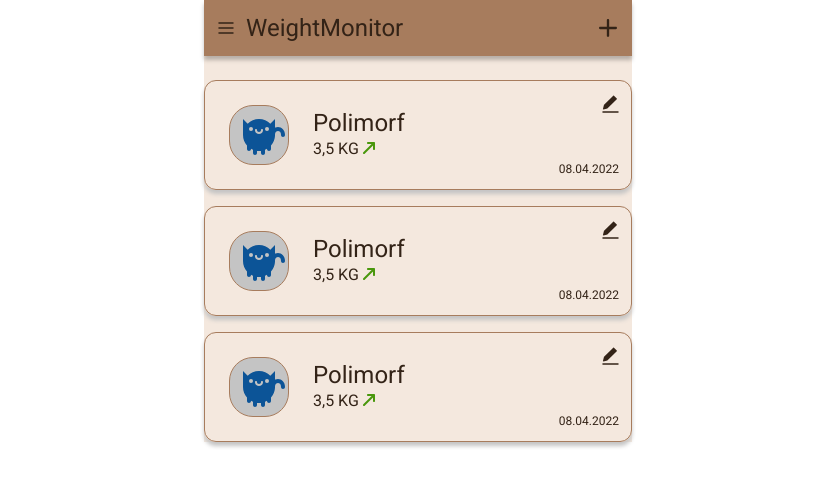
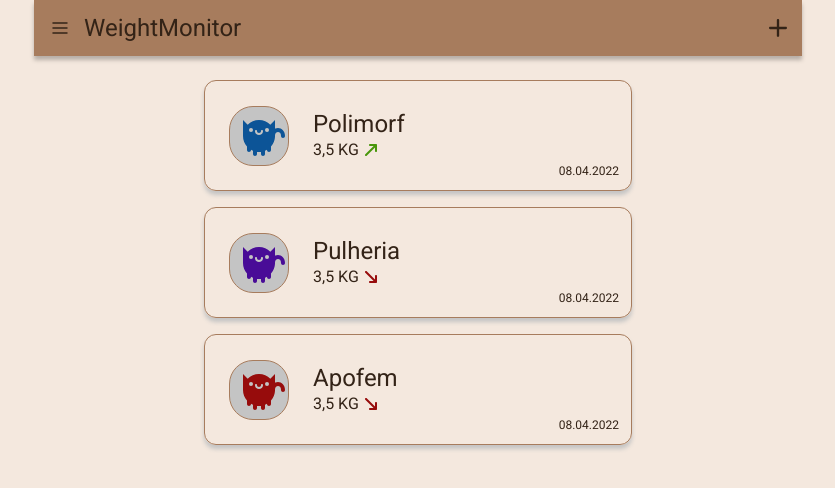
Before and after one commit to Riozo61/cat-App, a plain HTML site: page src/pages/WeightMonitor.html in a window 1280 px wide. Shown: the whole page, without its empty margins (222-1057 px from the left). Drawn offline with Linux system fonts and the light colour scheme.

Commit message:
first page

```diff
--- a/src/css/styles.css
+++ b/src/css/styles.css
@@ -3,52 +3,72 @@ body {
 
     color: #332317;
     font: normal 400 16px "Roboto", sans-serif;
+    height: 100vh;
+    background: #F4E8DE;
+
 }
+
 .mobile-container {
-    max-width: 428px;
-    max-height: 762px;
+    max-width: 768px;
     margin: 0 auto;
-    background: #F4E8DE;
 
 
 }
+
 .header {
     display: flex;
     background: #A77C5D;
     align-items: center;
     justify-content: space-between;
     box-shadow: 0 4px 4px rgba(0, 0, 0, 0.25);
-    margin-bottom: 24px;
 
 }
+
 .header-container {
     display: flex;
     column-gap: 12px;
     align-items: center;
     padding: 14px;
 }
+
 .header-container__title {
+    margin: 0;
     line-height: 28px;
+    font-weight: 400;
     font-size: 24px;
     color: #332317;
 }
+
+.header__menu {
+    display: flex;
+    align-items: center;
+    cursor: pointer;
+}
+
 .header-item {
+    cursor: pointer;
     padding: 12px;
 }
-.edit {
 
+.card .edit {
+    opacity: 0;
 }
-.edit:hover {
 
+.card:hover .edit {
+    transition: 0.4s;
+    opacity: 1;
 }
+
 .wrapper {
     display: flex;
     flex-direction: column;
+    padding: 24px;
     row-gap: 16px;
     max-width: 428px;
     max-height: 762px;
     margin: 0 auto;
 }
+
 .card {
     display: flex;
     align-items: center;
@@ -57,21 +77,28 @@ body {
     box-shadow: 0 4px 4px #C4C4C4;
     border-radius: 12px;
 }
+
 .cat-icon {
     padding: 24px;
 }
+
 .card-info__name {
     font-size: 24px;
     line-height: 28px;
 }
+
 .card-info__weight {
+    display: flex;
+    align-items: center;
     line-height: 24px;
 }
+
 .card-info {
     display: flex;
     flex-direction: column;
     justify-content: center;
 }
+
 .card-date {
     display: flex;
     align-items: end;
@@ -79,10 +106,12 @@ body {
     flex-direction: column;
     row-gap: 49px;
 }
+
 .card-date__item {
     font-size: 12px;
     line-height: 14px;
 }
+
 .card-container {
     display: flex;
 
--- a/src/pages/WeightMonitor.html
+++ b/src/pages/WeightMonitor.html
@@ -16,18 +16,21 @@
 <div class="mobile-container">
   <header class="header">
     <div class="header-container">
-      <svg width="16" height="12" viewBox="0 0 16 12" fill="none" xmlns="http://www.w3.org/2000/svg">
+
+      <svg class="header__menu" width="24" height="24" viewBox="0 0 24 24" fill="none"
+           xmlns="http://www.w3.org/2000/svg">
         <path fill-rule="evenodd" clip-rule="evenodd"
-              d="M15.75 6C15.75 5.58579 15.4142 5.25 15 5.25H1C0.585786 5.25 0.25 5.58579 0.25 6C0.25 6.41421 0.585786 6.75 1 6.75H15C15.4142 6.75 15.75 6.41421 15.75 6Z"
+              d="M19.75 12C19.75 11.5858 19.4142 11.25 19 11.25H5C4.58579 11.25 4.25 11.5858 4.25 12C4.25 12.4142 4.58579 12.75 5 12.75H19C19.4142 12.75 19.75 12.4142 19.75 12Z"
               fill="#332317"/>
         <path fill-rule="evenodd" clip-rule="evenodd"
-              d="M15.75 1C15.75 0.585786 15.4142 0.25 15 0.25H1C0.585786 0.25 0.25 0.585786 0.25 1C0.25 1.41421 0.585786 1.75 1 1.75H15C15.4142 1.75 15.75 1.41421 15.75 1Z"
+              d="M19.75 7C19.75 6.58579 19.4142 6.25 19 6.25H5C4.58579 6.25 4.25 6.58579 4.25 7C4.25 7.41421 4.58579 7.75 5 7.75H19C19.4142 7.75 19.75 7.41421 19.75 7Z"
               fill="#332317"/>
         <path fill-rule="evenodd" clip-rule="evenodd"
-              d="M15.75 11C15.75 10.5858 15.4142 10.25 15 10.25H1C0.585786 10.25 0.25 10.5858 0.25 11C0.25 11.4142 0.585786 11.75 1 11.75H15C15.4142 11.75 15.75 11.4142 15.75 11Z"
+              d="M19.75 17C19.75 16.5858 19.4142 16.25 19 16.25H5C4.58579 16.25 4.25 16.5858 4.25 17C4.25 17.4142 4.58579 17.75 5 17.75H19C19.4142 17.75 19.75 17.4142 19.75 17Z"
               fill="#332317"/>
       </svg>
-      <span class="header-container__title">WeightMonitor</span>
+
+      <h1 class="header-container__title">WeightMonitor</h1>
     </div>
     <svg class="header-item" width="24" height="24" viewBox="0 0 24 24" fill="none" xmlns="http://www.w3.org/2000/svg">
       <path
@@ -36,7 +39,7 @@
     </svg>
   </header>
   <main class="wrapper">
-    <section class="card">
+    <div class="card">
       <div class="card-container">
         <svg class="cat-icon" width="60" height="60" viewBox="0 0 60 60" fill="none" xmlns="http://www.w3.org/2000/svg">
           <rect x="0.5" y="0.5" width="59" height="59" rx="23.5" fill="#C4C4C4" stroke="#A77C5D"/>
@@ -58,104 +61,127 @@
           </span>
           <span class="card-info__weight">
             3,5 KG
-          <svg width="13" height="13" viewBox="0 0 13 13" fill="none" xmlns="http://www.w3.org/2000/svg">
+              <svg width="24" height="24" viewBox="0 0 24 24" fill="none" xmlns="http://www.w3.org/2000/svg">
               <path
-              d="M11.9258 1.6142C11.8243 1.36985 11.6301 1.17568 11.3858 1.0742C11.2656 1.02296 11.1365 0.995782 11.0058 0.994202H5.0058C4.74058 0.994202 4.48623 1.09956 4.29869 1.2871C4.11116 1.47463 4.0058 1.72899 4.0058 1.9942C4.0058 2.25942 4.11116 2.51377 4.29869 2.70131C4.48623 2.88884 4.74058 2.9942 5.0058 2.9942H8.5958L0.295798 11.2842C0.20207 11.3772 0.127676 11.4878 0.0769072 11.6096C0.0261385 11.7315 0 11.8622 0 11.9942C0 12.1262 0.0261385 12.2569 0.0769072 12.3788C0.127676 12.5006 0.20207 12.6112 0.295798 12.7042C0.388761 12.7979 0.499362 12.8723 0.621222 12.9231C0.743081 12.9739 0.873786 13 1.0058 13C1.13781 13 1.26852 12.9739 1.39038 12.9231C1.51223 12.8723 1.62284 12.7979 1.7158 12.7042L10.0058 4.4042V7.9942C10.0058 8.25942 10.1112 8.51377 10.2987 8.70131C10.4862 8.88885 10.7406 8.9942 11.0058 8.9942C11.271 8.9942 11.5254 8.88885 11.7129 8.70131C11.9004 8.51377 12.0058 8.25942 12.0058 7.9942V1.9942C12.0042 1.86352 11.977 1.73442 11.9258 1.6142Z"
+                d="M17.9258 6.6142C17.8243 6.36985 17.6301 6.17568 17.3858 6.0742C17.2656 6.02296 17.1365 5.99578 17.0058 5.9942H11.0058C10.7406 5.9942 10.4862 6.09956 10.2987 6.2871C10.1112 6.47463 10.0058 6.72899 10.0058 6.9942C10.0058 7.25942 10.1112 7.51377 10.2987 7.70131C10.4862 7.88884 10.7406 7.9942 11.0058 7.9942H14.5958L6.2958 16.2842C6.20207 16.3772 6.12768 16.4878 6.07691 16.6096C6.02614 16.7315 6 16.8622 6 16.9942C6 17.1262 6.02614 17.2569 6.07691 17.3788C6.12768 17.5006 6.20207 17.6112 6.2958 17.7042C6.38876 17.7979 6.49936 17.8723 6.62122 17.9231C6.74308 17.9739 6.87379 18 7.0058 18C7.13781 18 7.26852 17.9739 7.39038 17.9231C7.51223 17.8723 7.62284 17.7979 7.7158 17.7042L16.0058 9.4042V12.9942C16.0058 13.2594 16.1112 13.5138 16.2987 13.7013C16.4862 13.8888 16.7406 13.9942 17.0058 13.9942C17.271 13.9942 17.5254 13.8888 17.7129 13.7013C17.9004 13.5138 18.0058 13.2594 18.0058 12.9942V6.9942C18.0042 6.86352 17.977 6.73442 17.9258 6.6142Z"
                 fill="#49970C"/>
               </svg>
+
           </span>
         </div>
       </div>
       <div class="card-date">
-        <svg class="edit" width="17" height="18" viewBox="0 0 17 18" fill="none" xmlns="http://www.w3.org/2000/svg">
-          <path d="M11.6066 0.5C11.7392 0.5 11.8664 0.552678 11.9602 0.646447L14.7886 3.47487C14.9838 3.67014 14.9838 3.98672 14.7886 4.18198L5.59619 13.3744C5.53337 13.4372 5.45495 13.4821 5.369 13.5046L1.54057 14.5046C1.36883 14.5494 1.18617 14.4999 1.06066 14.3744C0.93514 14.2489 0.885581 14.0662 0.930441 13.8945L1.93044 10.066C1.95289 9.98007 1.99784 9.90165 2.06066 9.83883L11.253 0.646447C11.3468 0.552678 11.474 0.5 11.6066 0.5Z" fill="#332317"/>
-          <path d="M1 16.25C0.585786 16.25 0.25 16.5858 0.25 17C0.25 17.4142 0.585786 17.75 1 17.75H16C16.4142 17.75 16.75 17.4142 16.75 17C16.75 16.5858 16.4142 16.25 16 16.25H1Z" fill="#332317"/>
+        <a class="edit" href="./Info.html">
+          <svg width="17" height="18" viewBox="0 0 17 18" fill="none" xmlns="http://www.w3.org/2000/svg">
+            <path
+              d="M11.6066 0.5C11.7392 0.5 11.8664 0.552678 11.9602 0.646447L14.7886 3.47487C14.9838 3.67014 14.9838 3.98672 14.7886 4.18198L5.59619 13.3744C5.53337 13.4372 5.45495 13.4821 5.369 13.5046L1.54057 14.5046C1.36883 14.5494 1.18617 14.4999 1.06066 14.3744C0.93514 14.2489 0.885581 14.0662 0.930441 13.8945L1.93044 10.066C1.95289 9.98007 1.99784 9.90165 2.06066 9.83883L11.253 0.646447C11.3468 0.552678 11.474 0.5 11.6066 0.5Z"
+              fill="#332317"/>
+            <path
+              d="M1 16.25C0.585786 16.25 0.25 16.5858 0.25 17C0.25 17.4142 0.585786 17.75 1 17.75H16C16.4142 17.75 16.75 17.4142 16.75 17C16.75 16.5858 16.4142 16.25 16 16.25H1Z"
+              fill="#332317"/>
           </svg>
+        </a>
         <span class="card-date__item">
             08.04.2022
           </span>
       </div>
-    </section>
-    <section class="card">
+    </div>
+    <div class="card">
       <div class="card-container">
         <svg class="cat-icon" width="60" height="60" viewBox="0 0 60 60" fill="none" xmlns="http://www.w3.org/2000/svg">
           <rect x="0.5" y="0.5" width="59" height="59" rx="23.5" fill="#C4C4C4" stroke="#A77C5D"/>
           <path fill-rule="evenodd" clip-rule="evenodd"
                 d="M47.0216 26.8679C46.4827 27.4427 46 28.4282 46 30C46 31.1046 45.1046 32 44 32C42.8954 32 42 31.1046 42 30C42 27.5719 42.7673 25.5573 44.1034 24.1321C45.43 22.7171 47.2134 22 49 22C50.7866 22 52.57 22.7172 53.8966 24.1321C55.2327 25.5573 56 27.5719 56 30.0001C56 31.1046 55.1046 32.0001 54 32.0001C52.8954 32.0001 52 31.1046 52 30.0001C52 28.4282 51.5173 27.4427 50.9784 26.8679C50.43 26.2829 49.7134 26 49 26C48.2866 26 47.57 26.2829 47.0216 26.8679Z"
-                fill="#0C5497"/>
+                fill="#490C97"/>
           <path fill-rule="evenodd" clip-rule="evenodd"
                 d="M42 40.5833C44.4895 37.7628 46 34.0578 46 30V14L41.3137 18.6863C38.4183 15.7909 34.4183 14 30 14C25.5817 14 21.5817 15.7909 18.6863 18.6863L14 14V30C14 34.0578 15.5105 37.7628 18 40.5833V44C18 45.1046 18.8954 46 20 46C21.1046 46 22 45.1046 22 44V43.8595C22.64 44.2297 23.308 44.5568 24 44.837V48C24 49.1046 24.8954 50 26 50C27.1046 50 28 49.1046 28 48V45.8762C28.6552 45.9579 29.3227 46 30 46C30.6773 46 31.3448 45.9579 32 45.8762V48C32 49.1046 32.8954 50 34 50C35.1046 50 36 49.1046 36 48V44.837C36.692 44.5568 37.36 44.2297 38 43.8595V44C38 45.1046 38.8954 46 40 46C41.1046 46 42 45.1046 42 44V40.5833Z"
-                fill="#0C5497"/>
+                fill="#490C97"/>
           <circle cx="22" cy="24" r="2" fill="#C4C4C4"/>
           <circle cx="38" cy="24" r="2" fill="#C4C4C4"/>
           <path fill-rule="evenodd" clip-rule="evenodd"
                 d="M33 24C32.4477 24 32 24.4477 32 25C32 25.7286 31.7367 26.2016 31.3981 26.5026C31.0412 26.8199 30.5369 27 30 27C29.4631 27 28.9588 26.8199 28.6019 26.5026C28.2633 26.2016 28 25.7286 28 25C28 24.4477 27.5523 24 27 24C26.4477 24 26 24.4477 26 25C26 26.2714 26.4867 27.2984 27.2731 27.9974C28.0412 28.6801 29.0369 29 30 29C30.9631 29 31.9588 28.6801 32.7269 27.9974C33.5133 27.2984 34 26.2714 34 25C34 24.4477 33.5523 24 33 24Z"
                 fill="#C4C4C4"/>
         </svg>
+
         <div class="card-info">
             <span class="card-info__name">
-            Polimorf
+            Pulheria
           </span>
           <span class="card-info__weight">
             3,5 KG
-          <svg width="13" height="13" viewBox="0 0 13 13" fill="none" xmlns="http://www.w3.org/2000/svg">
+            <svg width="24" height="24" viewBox="0 0 24 24" fill="none" xmlns="http://www.w3.org/2000/svg">
             <path
-              d="M11.9258 1.6142C11.8243 1.36985 11.6301 1.17568 11.3858 1.0742C11.2656 1.02296 11.1365 0.995782 11.0058 0.994202H5.0058C4.74058 0.994202 4.48623 1.09956 4.29869 1.2871C4.11116 1.47463 4.0058 1.72899 4.0058 1.9942C4.0058 2.25942 4.11116 2.51377 4.29869 2.70131C4.48623 2.88884 4.74058 2.9942 5.0058 2.9942H8.5958L0.295798 11.2842C0.20207 11.3772 0.127676 11.4878 0.0769072 11.6096C0.0261385 11.7315 0 11.8622 0 11.9942C0 12.1262 0.0261385 12.2569 0.0769072 12.3788C0.127676 12.5006 0.20207 12.6112 0.295798 12.7042C0.388761 12.7979 0.499362 12.8723 0.621222 12.9231C0.743081 12.9739 0.873786 13 1.0058 13C1.13781 13 1.26852 12.9739 1.39038 12.9231C1.51223 12.8723 1.62284 12.7979 1.7158 12.7042L10.0058 4.4042V7.9942C10.0058 8.25942 10.1112 8.51377 10.2987 8.70131C10.4862 8.88885 10.7406 8.9942 11.0058 8.9942C11.271 8.9942 11.5254 8.88885 11.7129 8.70131C11.9004 8.51377 12.0058 8.25942 12.0058 7.9942V1.9942C12.0042 1.86352 11.977 1.73442 11.9258 1.6142Z"
-              fill="#49970C"/>
+              d="M17.3858 17.9258C17.6301 17.8243 17.8243 17.6301 17.9258 17.3858C17.977 17.2656 18.0042 17.1365 18.0058 17.0058V11.0058C18.0058 10.7406 17.9004 10.4862 17.7129 10.2987C17.5254 10.1112 17.271 10.0058 17.0058 10.0058C16.7406 10.0058 16.4862 10.1112 16.2987 10.2987C16.1112 10.4862 16.0058 10.7406 16.0058 11.0058V14.5958L7.7158 6.2958C7.62283 6.20207 7.51223 6.12768 7.39038 6.07691C7.26852 6.02614 7.13781 6 7.0058 6C6.87379 6 6.74308 6.02614 6.62122 6.07691C6.49936 6.12768 6.38876 6.20207 6.2958 6.2958C6.20207 6.38876 6.12768 6.49936 6.07691 6.62122C6.02614 6.74308 6 6.87379 6 7.0058C6 7.13781 6.02614 7.26852 6.07691 7.39038C6.12768 7.51223 6.20207 7.62284 6.2958 7.7158L14.5958 16.0058H11.0058C10.7406 16.0058 10.4862 16.1112 10.2987 16.2987C10.1112 16.4862 10.0058 16.7406 10.0058 17.0058C10.0058 17.271 10.1112 17.5254 10.2987 17.7129C10.4862 17.9004 10.7406 18.0058 11.0058 18.0058H17.0058C17.1365 18.0042 17.2656 17.977 17.3858 17.9258Z"
+              fill="#970C0C"/>
             </svg>
+
           </span>
         </div>
       </div>
       <div class="card-date">
-        <svg class="edit" width="17" height="18" viewBox="0 0 17 18" fill="none" xmlns="http://www.w3.org/2000/svg">
-          <path d="M11.6066 0.5C11.7392 0.5 11.8664 0.552678 11.9602 0.646447L14.7886 3.47487C14.9838 3.67014 14.9838 3.98672 14.7886 4.18198L5.59619 13.3744C5.53337 13.4372 5.45495 13.4821 5.369 13.5046L1.54057 14.5046C1.36883 14.5494 1.18617 14.4999 1.06066 14.3744C0.93514 14.2489 0.885581 14.0662 0.930441 13.8945L1.93044 10.066C1.95289 9.98007 1.99784 9.90165 2.06066 9.83883L11.253 0.646447C11.3468 0.552678 11.474 0.5 11.6066 0.5Z" fill="#332317"/>
-          <path d="M1 16.25C0.585786 16.25 0.25 16.5858 0.25 17C0.25 17.4142 0.585786 17.75 1 17.75H16C16.4142 17.75 16.75 17.4142 16.75 17C16.75 16.5858 16.4142 16.25 16 16.25H1Z" fill="#332317"/>
+        <a class="edit" href="./Info.html">
+          <svg width="17" height="18" viewBox="0 0 17 18" fill="none" xmlns="http://www.w3.org/2000/svg">
+            <path
+              d="M11.6066 0.5C11.7392 0.5 11.8664 0.552678 11.9602 0.646447L14.7886 3.47487C14.9838 3.67014 14.9838 3.98672 14.7886 4.18198L5.59619 13.3744C5.53337 13.4372 5.45495 13.4821 5.369 13.5046L1.54057 14.5046C1.36883 14.5494 1.18617 14.4999 1.06066 14.3744C0.93514 14.2489 0.885581 14.0662 0.930441 13.8945L1.93044 10.066C1.95289 9.98007 1.99784 9.90165 2.06066 9.83883L11.253 0.646447C11.3468 0.552678 11.474 0.5 11.6066 0.5Z"
+              fill="#332317"/>
+            <path
+              d="M1 16.25C0.585786 16.25 0.25 16.5858 0.25 17C0.25 17.4142 0.585786 17.75 1 17.75H16C16.4142 17.75 16.75 17.4142 16.75 17C16.75 16.5858 16.4142 16.25 16 16.25H1Z"
+              fill="#332317"/>
           </svg>
+        </a>
         <span class="card-date__item">
             08.04.2022
           </span>
       </div>
-    </section>
-    <section class="card">
+    </div>
+    <div class="card">
       <div class="card-container">
         <svg class="cat-icon" width="60" height="60" viewBox="0 0 60 60" fill="none" xmlns="http://www.w3.org/2000/svg">
           <rect x="0.5" y="0.5" width="59" height="59" rx="23.5" fill="#C4C4C4" stroke="#A77C5D"/>
           <path fill-rule="evenodd" clip-rule="evenodd"
                 d="M47.0216 26.8679C46.4827 27.4427 46 28.4282 46 30C46 31.1046 45.1046 32 44 32C42.8954 32 42 31.1046 42 30C42 27.5719 42.7673 25.5573 44.1034 24.1321C45.43 22.7171 47.2134 22 49 22C50.7866 22 52.57 22.7172 53.8966 24.1321C55.2327 25.5573 56 27.5719 56 30.0001C56 31.1046 55.1046 32.0001 54 32.0001C52.8954 32.0001 52 31.1046 52 30.0001C52 28.4282 51.5173 27.4427 50.9784 26.8679C50.43 26.2829 49.7134 26 49 26C48.2866 26 47.57 26.2829 47.0216 26.8679Z"
-                fill="#0C5497"/>
+                fill="#970C0C"/>
           <path fill-rule="evenodd" clip-rule="evenodd"
                 d="M42 40.5833C44.4895 37.7628 46 34.0578 46 30V14L41.3137 18.6863C38.4183 15.7909 34.4183 14 30 14C25.5817 14 21.5817 15.7909 18.6863 18.6863L14 14V30C14 34.0578 15.5105 37.7628 18 40.5833V44C18 45.1046 18.8954 46 20 46C21.1046 46 22 45.1046 22 44V43.8595C22.64 44.2297 23.308 44.5568 24 44.837V48C24 49.1046 24.8954 50 26 50C27.1046 50 28 49.1046 28 48V45.8762C28.6552 45.9579 29.3227 46 30 46C30.6773 46 31.3448 45.9579 32 45.8762V48C32 49.1046 32.8954 50 34 50C35.1046 50 36 49.1046 36 48V44.837C36.692 44.5568 37.36 44.2297 38 43.8595V44C38 45.1046 38.8954 46 40 46C41.1046 46 42 45.1046 42 44V40.5833Z"
-                fill="#0C5497"/>
+                fill="#970C0C"/>
           <circle cx="22" cy="24" r="2" fill="#C4C4C4"/>
           <circle cx="38" cy="24" r="2" fill="#C4C4C4"/>
           <path fill-rule="evenodd" clip-rule="evenodd"
                 d="M33 24C32.4477 24 32 24.4477 32 25C32 25.7286 31.7367 26.2016 31.3981 26.5026C31.0412 26.8199 30.5369 27 30 27C29.4631 27 28.9588 26.8199 28.6019 26.5026C28.2633 26.2016 28 25.7286 28 25C28 24.4477 27.5523 24 27 24C26.4477 24 26 24.4477 26 25C26 26.2714 26.4867 27.2984 27.2731 27.9974C28.0412 28.6801 29.0369 29 30 29C30.9631 29 31.9588 28.6801 32.7269 27.9974C33.5133 27.2984 34 26.2714 34 25C34 24.4477 33.5523 24 33 24Z"
                 fill="#C4C4C4"/>
         </svg>
+
         <div class="card-info">
             <span class="card-info__name">
-            Polimorf
+            Apofem
           </span>
           <span class="card-info__weight">
             3,5 KG
-          <svg width="13" height="13" viewBox="0 0 13 13" fill="none" xmlns="http://www.w3.org/2000/svg">
+              <svg width="24" height="24" viewBox="0 0 24 24" fill="none" xmlns="http://www.w3.org/2000/svg">
               <path
-              d="M11.9258 1.6142C11.8243 1.36985 11.6301 1.17568 11.3858 1.0742C11.2656 1.02296 11.1365 0.995782 11.0058 0.994202H5.0058C4.74058 0.994202 4.48623 1.09956 4.29869 1.2871C4.11116 1.47463 4.0058 1.72899 4.0058 1.9942C4.0058 2.25942 4.11116 2.51377 4.29869 2.70131C4.48623 2.88884 4.74058 2.9942 5.0058 2.9942H8.5958L0.295798 11.2842C0.20207 11.3772 0.127676 11.4878 0.0769072 11.6096C0.0261385 11.7315 0 11.8622 0 11.9942C0 12.1262 0.0261385 12.2569 0.0769072 12.3788C0.127676 12.5006 0.20207 12.6112 0.295798 12.7042C0.388761 12.7979 0.499362 12.8723 0.621222 12.9231C0.743081 12.9739 0.873786 13 1.0058 13C1.13781 13 1.26852 12.9739 1.39038 12.9231C1.51223 12.8723 1.62284 12.7979 1.7158 12.7042L10.0058 4.4042V7.9942C10.0058 8.25942 10.1112 8.51377 10.2987 8.70131C10.4862 8.88885 10.7406 8.9942 11.0058 8.9942C11.271 8.9942 11.5254 8.88885 11.7129 8.70131C11.9004 8.51377 12.0058 8.25942 12.0058 7.9942V1.9942C12.0042 1.86352 11.977 1.73442 11.9258 1.6142Z"
-              fill="#49970C"/>
+                d="M17.3858 17.9258C17.6301 17.8243 17.8243 17.6301 17.9258 17.3858C17.977 17.2656 18.0042 17.1365 18.0058 17.0058V11.0058C18.0058 10.7406 17.9004 10.4862 17.7129 10.2987C17.5254 10.1112 17.271 10.0058 17.0058 10.0058C16.7406 10.0058 16.4862 10.1112 16.2987 10.2987C16.1112 10.4862 16.0058 10.7406 16.0058 11.0058V14.5958L7.7158 6.2958C7.62283 6.20207 7.51223 6.12768 7.39038 6.07691C7.26852 6.02614 7.13781 6 7.0058 6C6.87379 6 6.74308 6.02614 6.62122 6.07691C6.49936 6.12768 6.38876 6.20207 6.2958 6.2958C6.20207 6.38876 6.12768 6.49936 6.07691 6.62122C6.02614 6.74308 6 6.87379 6 7.0058C6 7.13781 6.02614 7.26852 6.07691 7.39038C6.12768 7.51223 6.20207 7.62284 6.2958 7.7158L14.5958 16.0058H11.0058C10.7406 16.0058 10.4862 16.1112 10.2987 16.2987C10.1112 16.4862 10.0058 16.7406 10.0058 17.0058C10.0058 17.271 10.1112 17.5254 10.2987 17.7129C10.4862 17.9004 10.7406 18.0058 11.0058 18.0058H17.0058C17.1365 18.0042 17.2656 17.977 17.3858 17.9258Z"
+                fill="#970C0C"/>
               </svg>
+
           </span>
         </div>
       </div>
       <div class="card-date">
-        <svg class="edit" width="17" height="18" viewBox="0 0 17 18" fill="none" xmlns="http://www.w3.org/2000/svg">
-          <path d="M11.6066 0.5C11.7392 0.5 11.8664 0.552678 11.9602 0.646447L14.7886 3.47487C14.9838 3.67014 14.9838 3.98672 14.7886 4.18198L5.59619 13.3744C5.53337 13.4372 5.45495 13.4821 5.369 13.5046L1.54057 14.5046C1.36883 14.5494 1.18617 14.4999 1.06066 14.3744C0.93514 14.2489 0.885581 14.0662 0.930441 13.8945L1.93044 10.066C1.95289 9.98007 1.99784 9.90165 2.06066 9.83883L11.253 0.646447C11.3468 0.552678 11.474 0.5 11.6066 0.5Z" fill="#332317"/>
-          <path d="M1 16.25C0.585786 16.25 0.25 16.5858 0.25 17C0.25 17.4142 0.585786 17.75 1 17.75H16C16.4142 17.75 16.75 17.4142 16.75 17C16.75 16.5858 16.4142 16.25 16 16.25H1Z" fill="#332317"/>
+        <a class="edit" href="./Info.html">
+          <svg width="17" height="18" viewBox="0 0 17 18" fill="none" xmlns="http://www.w3.org/2000/svg">
+            <path
+              d="M11.6066 0.5C11.7392 0.5 11.8664 0.552678 11.9602 0.646447L14.7886 3.47487C14.9838 3.67014 14.9838 3.98672 14.7886 4.18198L5.59619 13.3744C5.53337 13.4372 5.45495 13.4821 5.369 13.5046L1.54057 14.5046C1.36883 14.5494 1.18617 14.4999 1.06066 14.3744C0.93514 14.2489 0.885581 14.0662 0.930441 13.8945L1.93044 10.066C1.95289 9.98007 1.99784 9.90165 2.06066 9.83883L11.253 0.646447C11.3468 0.552678 11.474 0.5 11.6066 0.5Z"
+              fill="#332317"/>
+            <path
+              d="M1 16.25C0.585786 16.25 0.25 16.5858 0.25 17C0.25 17.4142 0.585786 17.75 1 17.75H16C16.4142 17.75 16.75 17.4142 16.75 17C16.75 16.5858 16.4142 16.25 16 16.25H1Z"
+              fill="#332317"/>
           </svg>
+        </a>
         <span class="card-date__item">
             08.04.2022
           </span>
       </div>
-    </section>
+    </div>
 
   </main>
 
```
Also changed, not shown: src/pages/Info.html (added). Lines whose indentation alone changed are shown as unchanged.
